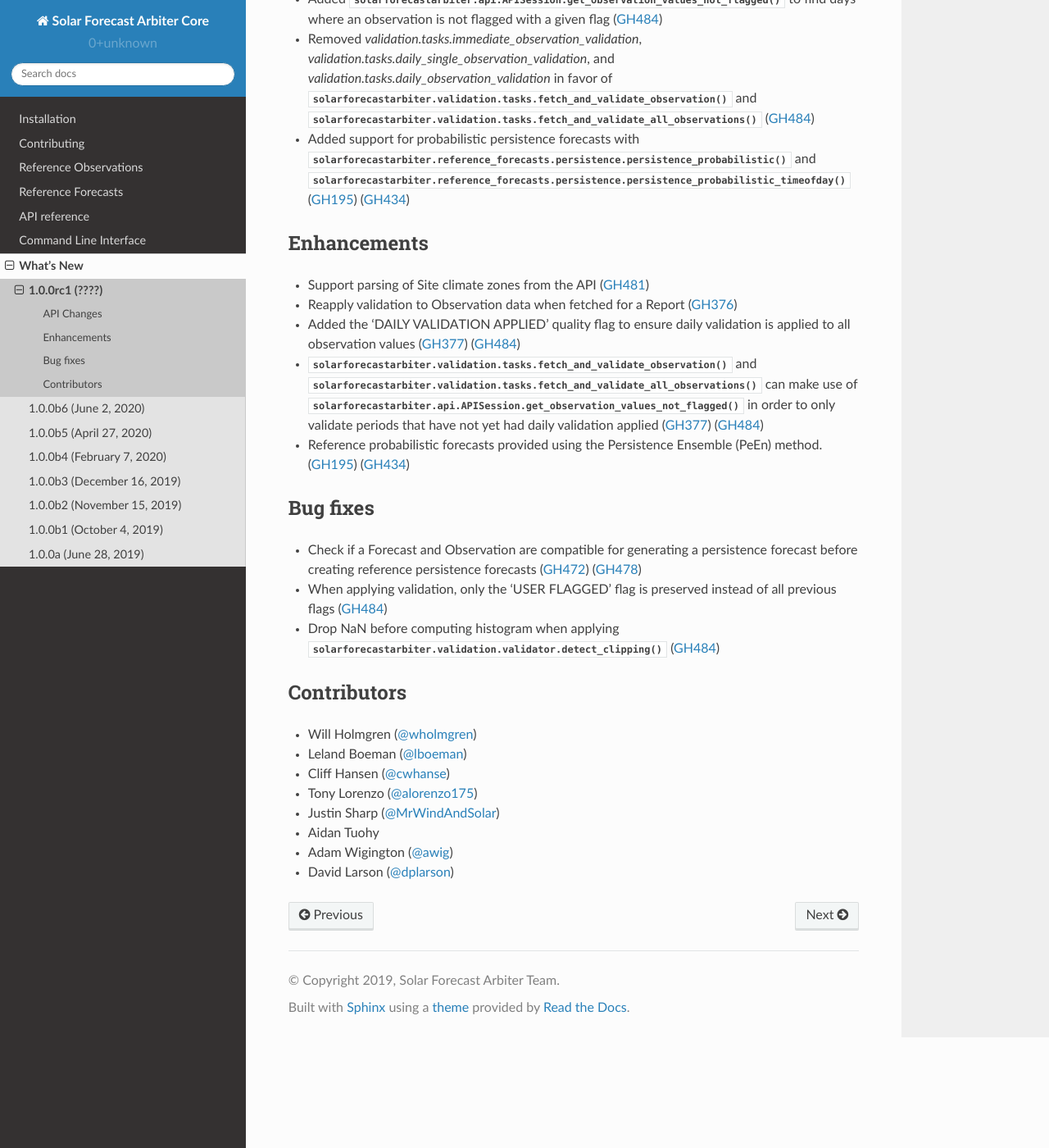
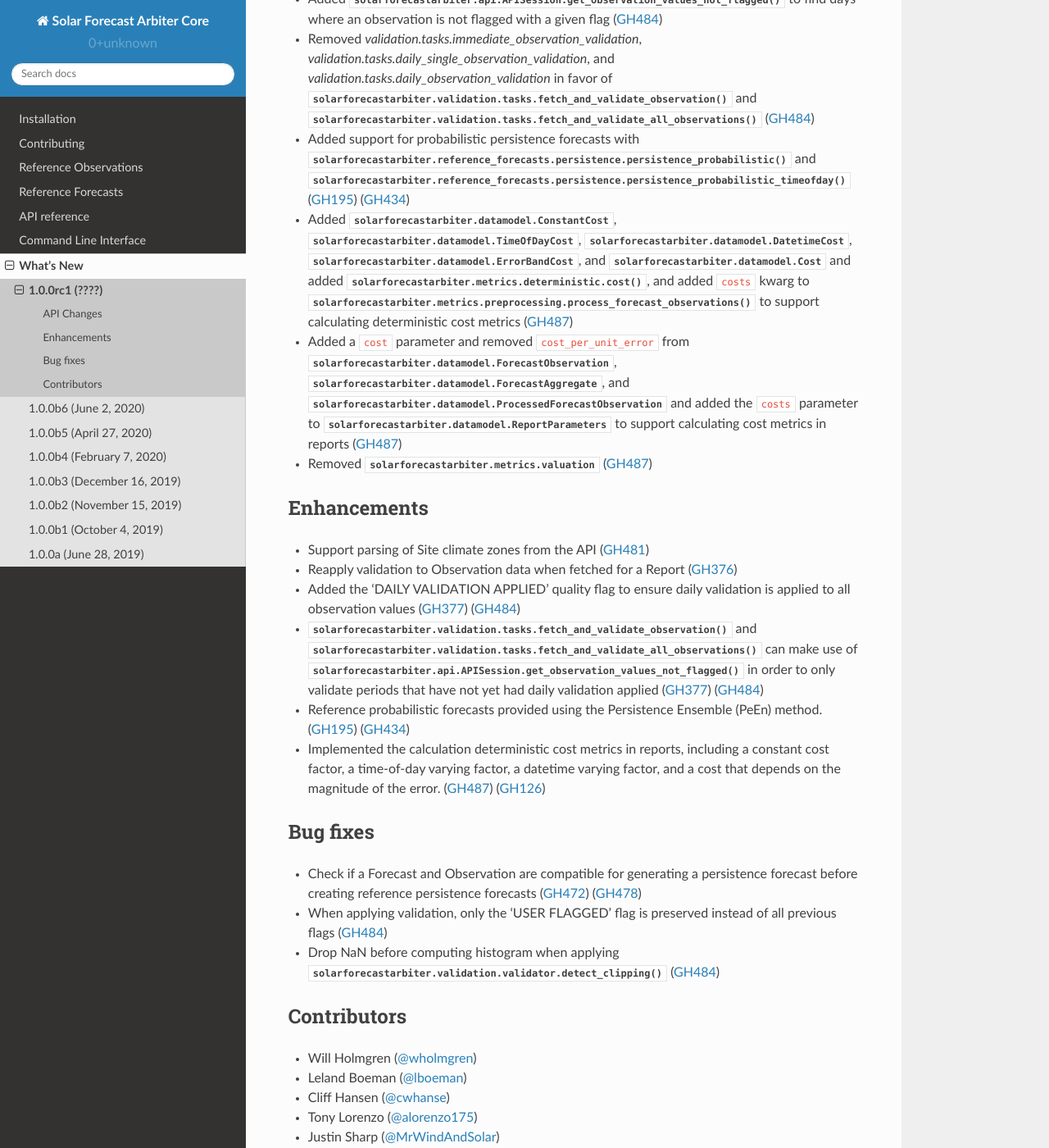
Before and after one commit to SolarArbiter/solarforecastarbiter-core, a Sphinx documentation site: the page built from docs/source/whatsnew/1.0.0rc1.rst, in a window 1280 px wide and 1400 px high, scrolled down 572 px. Shown: the whole window at 82% size. Built offline with Sphinx 7.4.7 and the Read the Docs theme 2.0.0, drawn with Linux system fonts in a browser that asks for light colours.

Commit message:
update whatsnew

```diff
--- a/docs/source/whatsnew/1.0.0rc1.rst
+++ b/docs/source/whatsnew/1.0.0rc1.rst
@@ -31,7 +31,23 @@ API Changes
 * Added support for probabilistic persistence forecasts with
   :py:func:`solarforecastarbiter.reference_forecasts.persistence.persistence_probabilistic` and
   :py:func:`solarforecastarbiter.reference_forecasts.persistence.persistence_probabilistic_timeofday` (:issue:`195`) (:pull:`434`)
-
+* Added :py:class:`solarforecastarbiter.datamodel.ConstantCost`,
+  :py:class:`solarforecastarbiter.datamodel.TimeOfDayCost`,
+  :py:class:`solarforecastarbiter.datamodel.DatetimeCost`,
+  :py:class:`solarforecastarbiter.datamodel.ErrorBandCost`,
+  and :py:class:`solarforecastarbiter.datamodel.Cost`
+  and added :py:func:`solarforecastarbiter.metrics.deterministic.cost`,
+  and added ``costs`` kwarg to
+  :py:func:`solarforecastarbiter.metrics.preprocessing.process_forecast_observations`
+  to support calculating deterministic cost metrics (:pull:`487`)
+* Added a ``cost`` parameter and removed ``cost_per_unit_error`` from
+  :py:class:`solarforecastarbiter.datamodel.ForecastObservation`,
+  :py:class:`solarforecastarbiter.datamodel.ForecastAggregate`, and
+  :py:class:`solarforecastarbiter.datamodel.ProcessedForecastObservation`
+  and added the ``costs`` parameter to
+  :py:class:`solarforecastarbiter.datamodel.ReportParameters` to support
+  calculating cost metrics in reports (:pull:`487`)
+* Removed :py:mod:`solarforecastarbiter.metrics.valuation` (:pull:`487`)
 
 Enhancements
 ~~~~~~~~~~~~
@@ -48,6 +64,10 @@ Enhancements
   (:issue:`377`) (:pull:`484`)
 * Reference probabilistic forecasts provided using the Persistence Ensemble
   (PeEn) method. (:issue:`195`) (:pull:`434`)
+* Implemented the calculation deterministic cost metrics in reports, including
+  a constant cost factor, a time-of-day varying factor, a datetime varying
+  factor, and a cost that depends on the magnitude of the error. (:pull:`487`)
+  (:issue:`126`)
 
 
 Bug fixes
```
